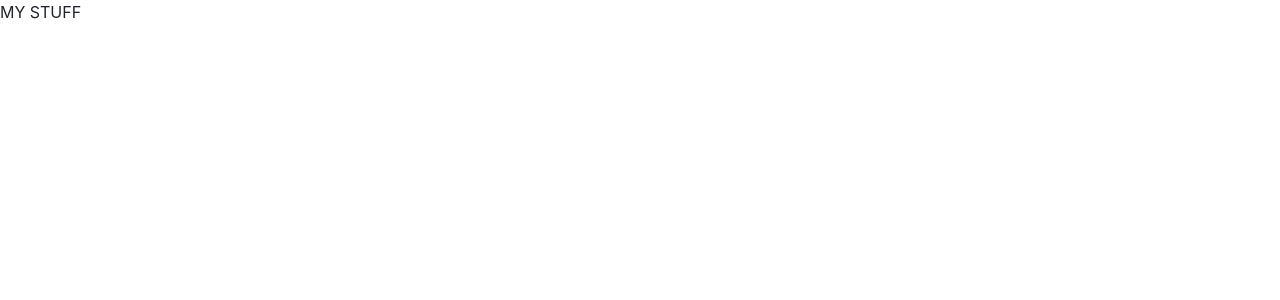
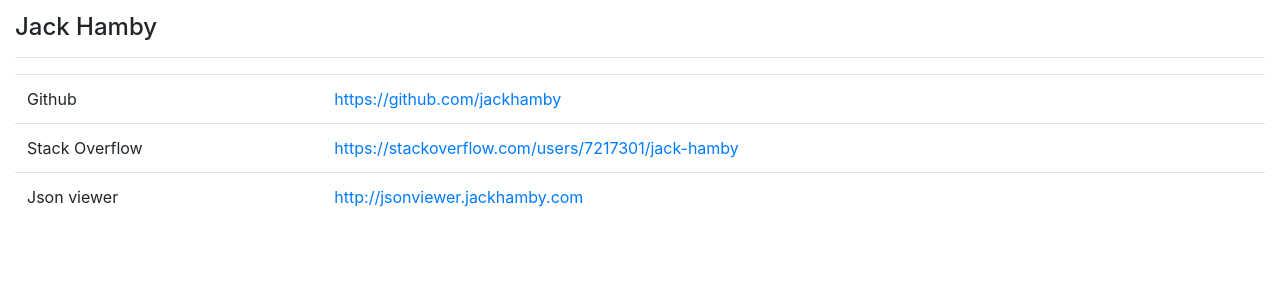
Before and after one commit to jackhamby/jackhamby.com, a Flask app: page / in a window 1280 px wide. Before the commit the part shown is almost empty. Shown: the top 300 px of the page. Run offline with Flask 2, Linux system fonts and the light colour scheme; some libraries are stand-ins or nearby versions.

Commit message:
added links to my profiles

```diff
--- a/templates/index.html
+++ b/templates/index.html
@@ -4,8 +4,33 @@
         <title>jack hamby</title>
     </head>
     <body>
-        MY STUFF
+        <div class="container-fluid">
+            <div class="row">
+                <div class="col-12">
+                    <h4 class="j-header">Jack Hamby</h4>
+                    <hr>
+                </div>
+            </div>
 
+            <div>
+                <table class="table">
+                    <tr>
+                        <td> Github </td>
+                        <td> <a href="https://github.com/jackhamby"> https://github.com/jackhamby</a></td>
+                    </tr>
+                    <tr>
+                        <td> Stack Overflow </td>
+                        <td>  <a href="https://stackoverflow.com/users/7217301/jack-hamby"> https://stackoverflow.com/users/7217301/jack-hamby</a> </td>
+                    </tr>
+                    <tr>
+                        <td> Json viewer </td>
+                        <td> <a href="http://jsonviewer.jackhamby.com"> http://jsonviewer.jackhamby.com </a></td>
+                    </tr>
+
+                </table>
+            </div>
+
+        </div>
     </body>
 </html>
 <script src="https://code.jquery.com/jquery-3.4.0.js" integrity="sha256-DYZMCC8HTC+QDr5QNaIcfR7VSPtcISykd+6eSmBW5qo=" crossorigin="anonymous"></script>
@@ -17,4 +42,10 @@
 
 <style>
 
+    .j-header {
+        padding-top: 1%;
+
+
+    }
+
 </style>
```
